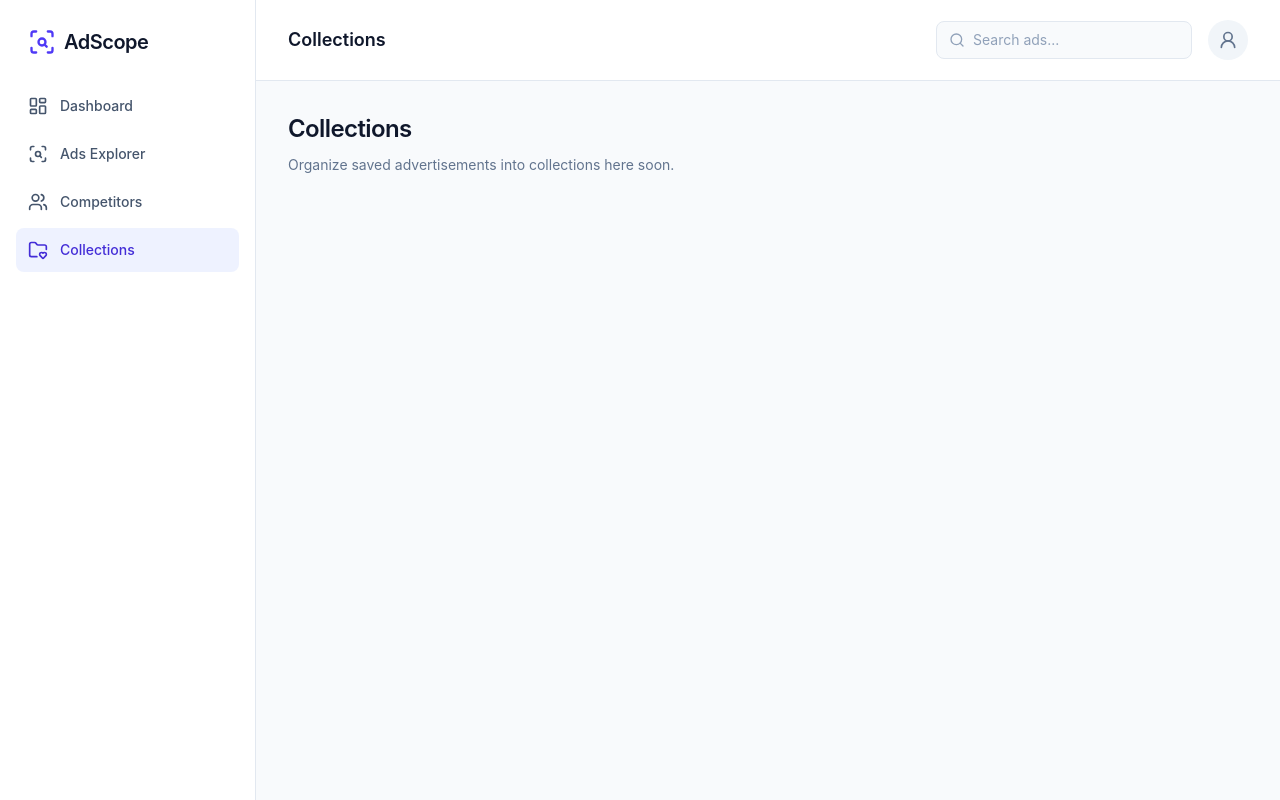
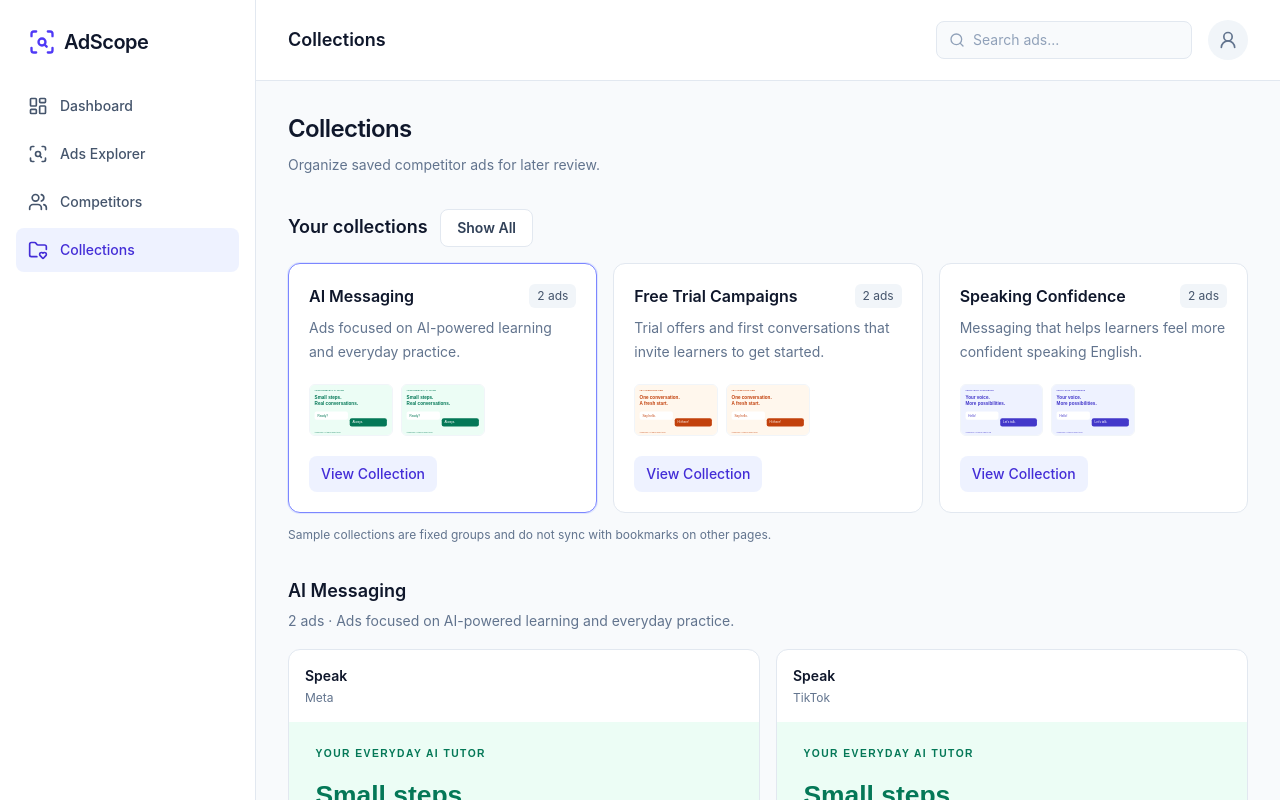
Before and after one commit to sutsanyuan/competitor-ads-intelligence, a React (Vite) app: page /collections in a window 1280 px wide. Shown: the top 800 px of the page. Built offline with nearby package versions, Linux system fonts and the light colour scheme.

Commit message:
feat: add show all collections state

```diff
--- /dev/null
+++ b/src/components/collections/CollectionCard.jsx
@@ -0,0 +1,29 @@
+function CollectionCard({ collection, collectionAds, isSelected, onSelect }) {
+  return (
+    <article className={`flex min-w-0 flex-col rounded-xl border bg-white p-5 ${isSelected ? 'border-indigo-400 ring-1 ring-indigo-100' : 'border-slate-200'}`}>
+      <div className="flex items-start justify-between gap-3">
+        <h3 className="font-semibold">{collection.name}</h3>
+        <span className="shrink-0 rounded-md bg-slate-100 px-2 py-1 text-xs text-slate-600">{collectionAds.length} {collectionAds.length === 1 ? 'ad' : 'ads'}</span>
+      </div>
+      <p className="mt-2 text-sm leading-6 text-slate-500">{collection.description}</p>
+      <div className="my-5 grid grid-cols-3 gap-2">
+        {collectionAds.slice(0, 3).map((ad) => (
+          <img key={ad.id} src={ad.image} alt={`${ad.competitor}: ${ad.headline}`} width="640" height="400" className="aspect-[8/5] w-full rounded-md border border-slate-100 object-cover" />
+        ))}
+        {collectionAds.length === 0 && <p className="col-span-3 text-sm text-slate-500">No ads in this collection yet.</p>}
+      </div>
+      <button
+        type="button"
+        onClick={() => onSelect(collection.id)}
+        aria-pressed={isSelected}
+        aria-controls="collection-detail"
+        aria-label={`View Collection: ${collection.name}`}
+        className="mt-auto self-start rounded-lg bg-indigo-50 px-3 py-2 text-sm font-medium text-indigo-700 hover:bg-indigo-100 focus-visible:outline-2 focus-visible:outline-offset-2 focus-visible:outline-indigo-600"
+      >
+        View Collection{isSelected && <span className="sr-only"> (selected)</span>}
+      </button>
+    </article>
+  )
+}
+
+export default CollectionCard
--- a/src/components/dashboard/AdCard.jsx
+++ b/src/components/dashboard/AdCard.jsx
@@ -9,7 +9,7 @@
           <p className="text-sm font-semibold">{ad.competitor}</p>
           <p className="mt-1 text-xs text-slate-500">{ad.platform}</p>
         </div>
-        <button
+        {onToggleSave && <button
           type="button"
           onClick={() => onToggleSave(ad.id)}
           aria-pressed={ad.saved}
@@ -17,7 +17,7 @@
           className={`flex size-10 shrink-0 items-center justify-center rounded-lg transition-colors focus-visible:outline-2 focus-visible:outline-offset-2 focus-visible:outline-indigo-600 ${ad.saved ? 'bg-indigo-50 text-indigo-700' : 'text-slate-500 hover:bg-slate-100'}`}
         >
           <Bookmark aria-hidden="true" className={`size-4 ${ad.saved ? 'fill-current' : ''}`} />
-        </button>
+        </button>}
       </div>
       <Link to={`/ads/${ad.id}`} aria-label={`View ad: ${ad.headline}`} className="block focus-visible:outline-2 focus-visible:outline-offset-[-2px] focus-visible:outline-indigo-600">
         <img src={ad.image} alt={`${ad.angle} sample creative for ${ad.competitor}`} width="640" height="400" className="aspect-[8/5] w-full object-cover" />
--- /dev/null
+++ b/src/data/mockCollections.js
@@ -0,0 +1,22 @@
+// Collections reference existing ads by ID instead of copying ad objects.
+// These sample groups are independent of the page-local bookmark state.
+export const collections = [
+  {
+    id: 1,
+    name: 'AI Messaging',
+    description: 'Ads focused on AI-powered learning and everyday practice.',
+    adIds: [2, 5],
+  },
+  {
+    id: 2,
+    name: 'Free Trial Campaigns',
+    description: 'Trial offers and first conversations that invite learners to get started.',
+    adIds: [4, 6],
+  },
+  {
+    id: 3,
+    name: 'Speaking Confidence',
+    description: 'Messaging that helps learners feel more confident speaking English.',
+    adIds: [1, 7],
+  },
+]
--- a/src/pages/Collections.jsx
+++ b/src/pages/Collections.jsx
@@ -1,11 +1,70 @@
+import { useState } from 'react'
+import CollectionCard from '../components/collections/CollectionCard'
+import AdCard from '../components/dashboard/AdCard'
+import { ads } from '../data/mockAds'
+import { collections } from '../data/mockCollections'
+
 function Collections() {
+  const [selectedCollectionId, setSelectedCollectionId] = useState(collections[0]?.id ?? null)
+  const selectedCollection = collections.find((collection) => collection.id === selectedCollectionId)
+  // Match the collection's IDs to the original ad records.
+  const selectedAds = selectedCollection
+    ? ads.filter((ad) => selectedCollection.adIds.includes(ad.id))
+    : ads
+
   return (
-    <section>
-      <h1 className="text-2xl font-semibold tracking-tight">Collections</h1>
-      <p className="mt-2 text-sm leading-6 text-slate-500">
-        Organize saved advertisements into collections here soon.
-      </p>
-    </section>
+    <div className="mx-auto max-w-7xl space-y-8">
+      <div>
+        <h1 className="text-2xl font-semibold tracking-tight">Collections</h1>
+        <p className="mt-2 text-sm leading-6 text-slate-500">Organize saved competitor ads for later review.</p>
+      </div>
+
+      <section aria-labelledby="collections-heading">
+        <h2 id="collections-heading" className="mb-4 text-lg font-semibold">Your collections <button
+  type="button"
+  onClick={() => setSelectedCollectionId(null)}
+  className={`rounded-lg px-4 py-2 mx-2 text-sm ${
+    selectedCollectionId === null
+      ? 'bg-slate-900 text-white'
+      : 'border border-slate-200 bg-white text-slate-700'
+  }`}
+>
+  Show All
+</button></h2>
+
+        <div className="grid gap-4 sm:grid-cols-2 xl:grid-cols-3">
+          {collections.map((collection) => (
+            <CollectionCard
+              key={collection.id}
+              collection={collection}
+              collectionAds={ads.filter((ad) => collection.adIds.includes(ad.id))}
+              isSelected={collection.id === selectedCollectionId}
+              onSelect={setSelectedCollectionId}
+            />
+          ))}
+        </div>
+
+        <p className="mt-3 text-xs leading-5 text-slate-500">Sample collections are fixed groups and do not sync with bookmarks on other pages.</p>
+      </section>
+
+      <section id="collection-detail" aria-labelledby="collection-detail-heading">
+        <div className="mb-4" aria-live="polite" aria-atomic="true">
+          <h2 id="collection-detail-heading" className="text-lg font-semibold">{selectedCollection?.name || 'Select a collection'}</h2>
+          <p className="mt-1 text-sm leading-6 text-slate-500">
+            {selectedCollection ? `${selectedAds.length} ${selectedAds.length === 1 ? 'ad' : 'ads'} · ${selectedCollection.description}` : 'Choose a collection to review its ads here.'}
+          </p>
+        </div>
+        {selectedAds.length > 0 ? (
+          <div className="grid gap-4 sm:grid-cols-2 2xl:grid-cols-4">
+            {selectedAds.map((ad) => <AdCard key={ad.id} ad={ad} />)}
+          </div>
+        ) : (
+          <p className="rounded-xl border border-slate-200 bg-white p-8 text-center text-sm text-slate-500">
+            {selectedCollection ? 'No ads in this collection yet. Choose another collection to keep exploring.' : 'No collection selected.'}
+          </p>
+        )}
+      </section>
+    </div>
   )
 }
 
```
